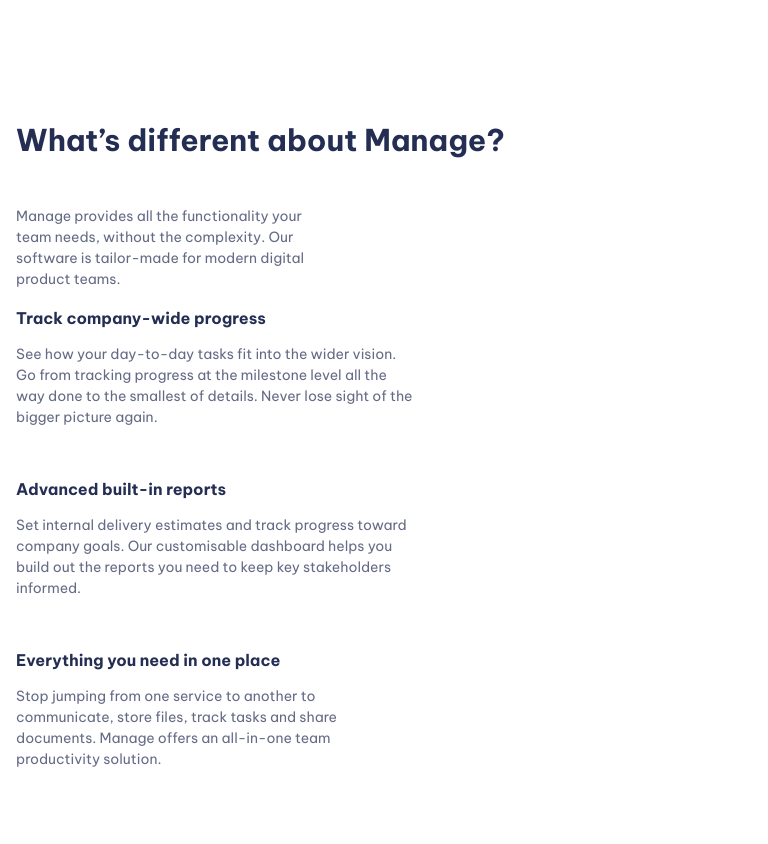
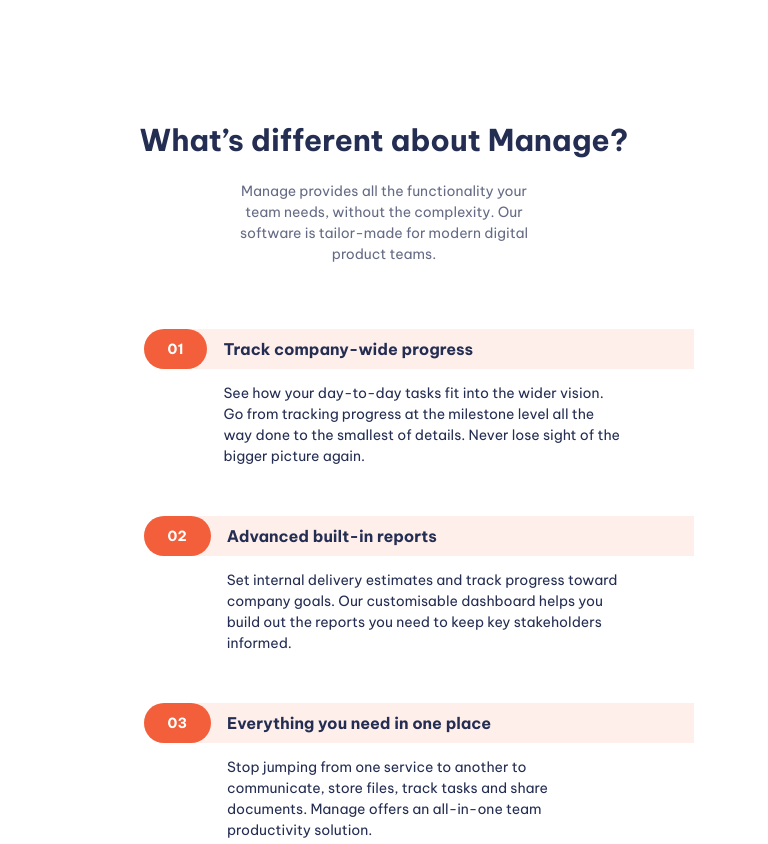
Before and after one commit to MuhtasimMahir/Manage-Landing-, a website built with Vite: page index.html in a window 768 px wide. Shown: the part 1020-1864 px from the top of the page. Built offline with nearby package versions, Linux system fonts and the light colour scheme.

Commit message:
Numbered-list

```diff
--- a/index.html
+++ b/index.html
@@ -60,7 +60,7 @@
     <section class="padding-block-900">
       <div class="container">
         <div class="even-columns">
-          <div class="flow">
+          <div class="flow text-center-sm-only margin-bottom-700" style="--flow-spacer: 1.5rem">
             <h2 class="fs-secondary-heading fw-bold">What’s different about Manage?</h2>
             <p>Manage provides all the functionality your team needs, without the complexity. Our software is
               tailor-made for modern
@@ -70,8 +70,8 @@
             <ul class="numbered-items | flow" role="list">
               <li>
                 <div class="flow" style="--flow-spacer: 1em">
-                <h3 class="fs-600 fw-bold">Track company-wide progress</h3>
-                <p data-width="wide">See how your day-to-day tasks fit into the wider vision. Go from
+                <h3 class="numbered-items__title | fs-600 fw-bold">Track company-wide progress</h3>
+                <p class="numbered-items__body" data-width="wide">See how your day-to-day tasks fit into the wider vision. Go from
                   tracking progress at the milestone level all the way done to the
                   smallest of details. Never lose sight of the bigger picture again.
                 </p>
@@ -79,16 +79,16 @@
               </li>
               <li>
                 <div class="flow" style="--flow-spacer: 1em">
-                <h3 class="fs-600 fw-bold">Advanced built-in reports</h3>
-                <p data-width="wide">Set internal delivery estimates and track progress toward company
+                <h3 class="numbered-items__title | fs-600 fw-bold">Advanced built-in reports</h3>
+                <p class="numbered-items__body" data-width="wide">Set internal delivery estimates and track progress toward company
                   goals. Our customisable dashboard helps you build out the reports
                   you need to keep key stakeholders informed.</p>
                 </div>
               </li>
               <li>
                 <div class="flow" style="--flow-spacer: 1em">
-                <h3 class="fs-600 fw-bold">Everything you need in one place</h3>
-                <p data-width="wide">Stop jumping from one service to another to communicate, store files,
+                <h3 class="numbered-items__title | fs-600 fw-bold">Everything you need in one place</h3>
+                <p class="numbered-items__body" data-width="wide">Stop jumping from one service to another to communicate, store files,
                   track tasks and share documents. Manage offers an all-in-one team
                   productivity solution.</p>
                 </div>
--- a/style.css
+++ b/style.css
@@ -394,6 +394,77 @@ input:where([type="text"], [type="email"]) {
   opacity: 0.1;
 }
 
+/* numbered items */
+
+.numbered-items {
+  counter-reset: count;
+  width: fit-content;
+  margin-inline: auto;
+}
+
+.numbered-items li {
+  counter-increment: count;
+}
+
+.numbered-items div {
+  display: grid;
+  position: relative;
+  align-items: center;
+  column-gap: var(--size-400);
+  grid-template-columns: min-content 1fr;
+}
+
+.numbered-items__title {
+  grid-row: 1 / 2;
+  grid-column: 2 / 3;
+}
+
+.numbered-items__body {
+  grid-column: 1 / -1;
+}
+
+@media (min-width: 30em) {
+  .numbered-items p {
+    grid-column: 2 / -1;
+  }
+}
+
+.numbered-items div::before,
+.numbered-items div::after {
+  height: 40px;
+}
+
+.numbered-items div::before {
+  content: "0" counter(count);
+  display: flex;
+  align-items: center;
+  color: var(--clr-neutral-100);
+  font-weight: var(--fw-bold);
+  background-color: var(--clr-accent-400);
+  padding: 0 var(--size-500);
+  height: 40px;
+  border-radius: 100vw;
+  grid-row: 1 / 2;
+  grid-column: 1 / 2;
+
+}
+
+@media (max-width: 50em) {
+  .numbered-items div::after {
+    --bg: var(--clr-accent-100);
+    content: "";
+    display: block;
+    z-index: -1;
+    border-radius: 100vw 0 0 100vw;
+    grid-column: 1 / -1;
+    grid-row: 1 / 2;
+    height: 40px;
+    box-shadow: 5em 0 0 var(--bg);
+    background: var(--bg);
+  }
+}
+
+
 
 
 /* --------------------- */
@@ -414,9 +485,9 @@ input:where([type="text"], [type="email"]) {
 
  .container {
   --max-width: 1110px;
-  --padding: 1rem;
+  --container-padding: 1rem;
 
-  width: min(var(--max-width), 100% - (var(--padding) * 2));
+  width: min(var(--max-width), 100% - (var(--container-padding) * 2));
   margin-inline: auto;
 }
 
@@ -453,8 +524,23 @@ input:where([type="text"], [type="email"]) {
   margin-top: var(--flow-spacer, 3.5em);
 }
 
+.text-center {
+  text-align: center;
+}
 
+.text-center p {
+  margin-inline: auto;
+}
 
+@media (max-width: 50em) {
+  .text-center-sm-only {
+    text-align: center;
+  }
+
+  .text-center-sm-only p {
+    margin-inline: auto;
+  }
+}
 
 .text-primary-400 {
   color: var(--clr-primary-400);
@@ -519,6 +605,10 @@ input:where([type="text"], [type="email"]) {
   padding-block: var(--size-900);
 }
 
+.margin-bottom-700 {
+  margin-block-end: var(--size-700);
+}
+
 .display-sm-none {
   display: none;
 }
```
